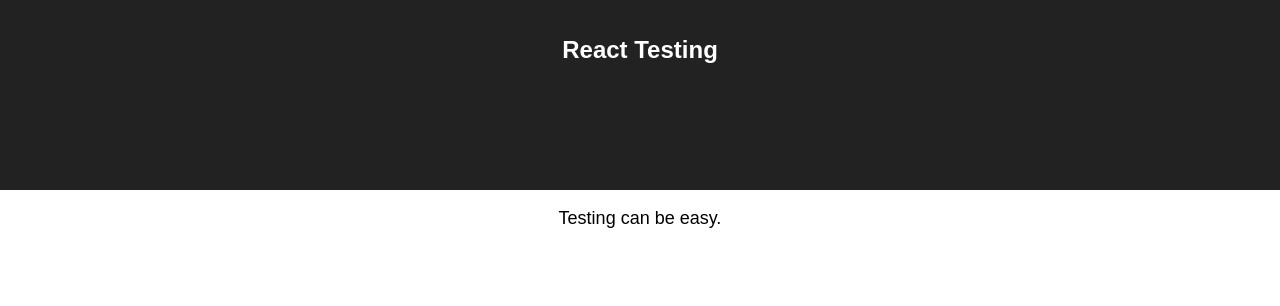
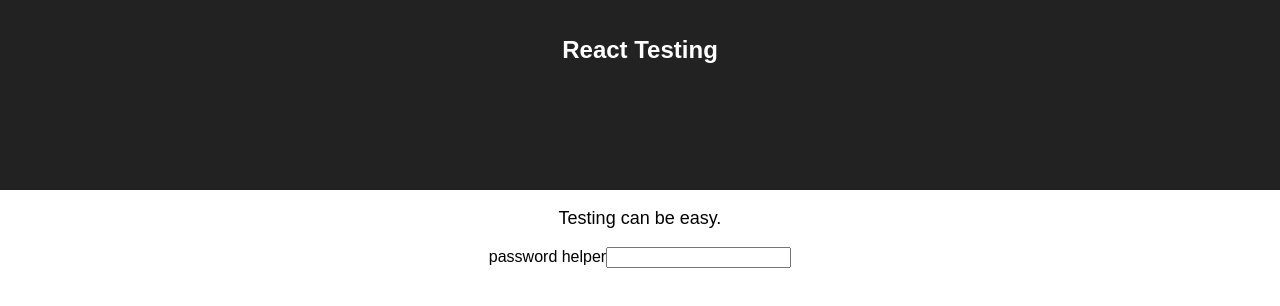
Before and after one commit to reergymerej/react-testing-talk, a React app: page / in a window 1280 px wide. Shown: the top 306 px of the page. Built offline with nearby package versions, Linux system fonts and the light colour scheme.

Commit message:
Test component without mocking

```diff
--- a/src/App.js
+++ b/src/App.js
@@ -1,5 +1,6 @@
 import React, { Component } from 'react'
 import './App.css'
+import PasswordHelper from './PasswordHelper'
 
 class App extends Component {
   render() {
@@ -13,6 +14,7 @@ class App extends Component {
         <p className="App-intro">
           Testing can be easy.
         </p>
+        <PasswordHelper />
       </div>
     )
   }
--- /dev/null
+++ b/src/PasswordHelper.js
@@ -0,0 +1,26 @@
+import React from 'react'
+import * as logic from './logic'
+
+class PasswordHelper extends React.Component {
+  state = {
+    value: '',
+  }
+
+  handleInputChange = (event) => {
+    this.setState({ value: event.target.value })
+  }
+
+  render() {
+    const isComplex = logic.isComplex(this.state.value)
+    console.log(isComplex)
+    return (
+      <div>
+        password helper
+        <input onChange={this.handleInputChange} />
+        { isComplex && <div className="isComplex" /> }
+      </div>
+    )
+  }
+}
+
+export default PasswordHelper
```
Also changed, not shown: 2 other files (tests, documents, lock files or other folders).
